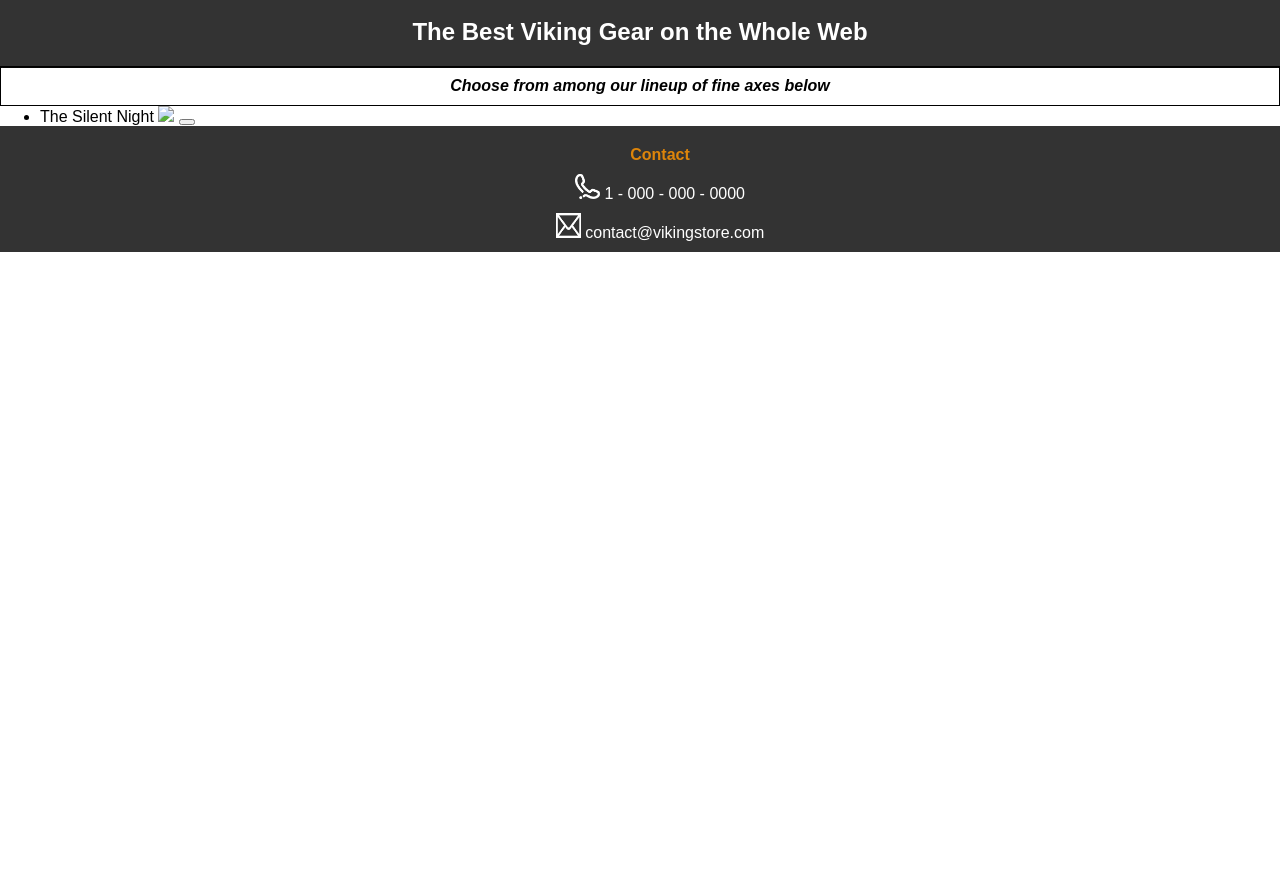
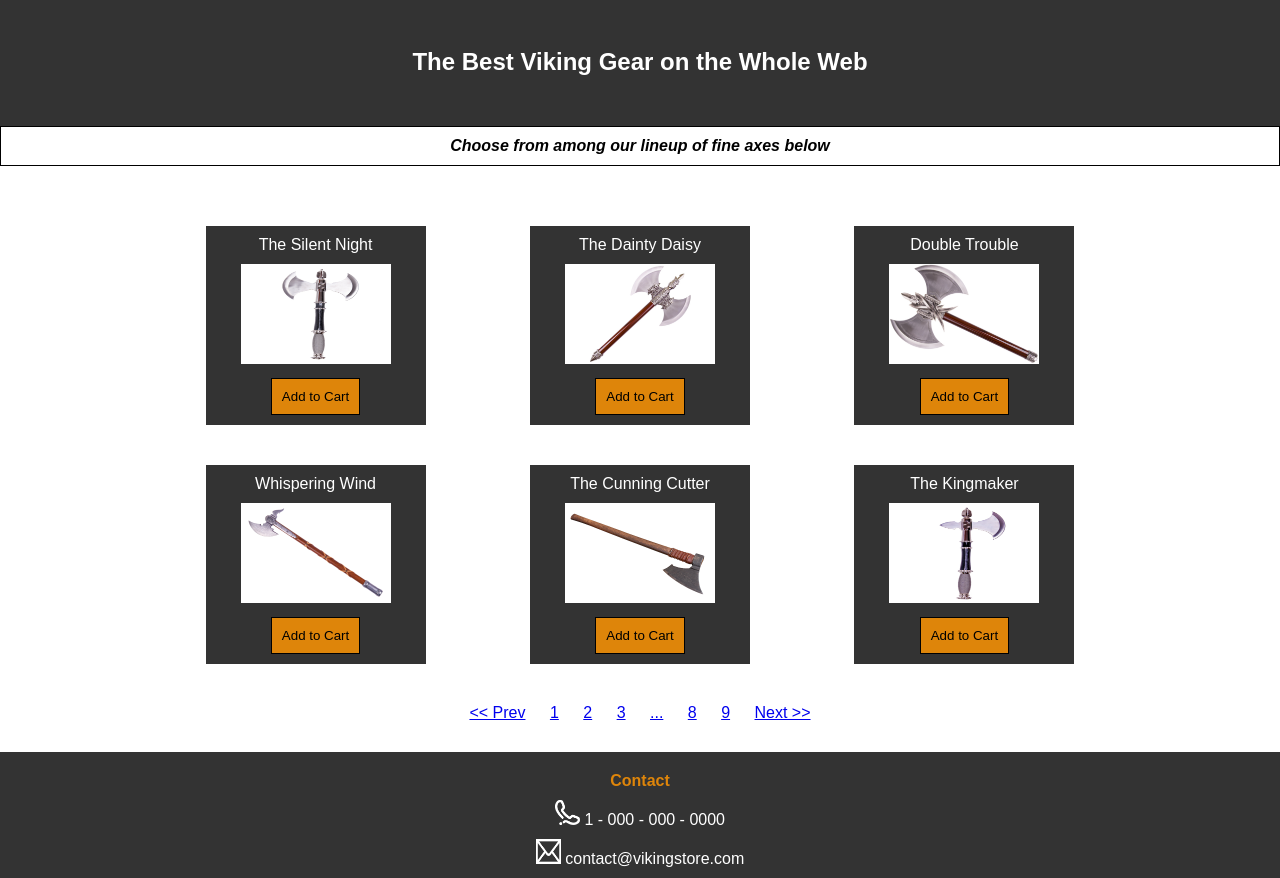
Before and after one commit to sunsplat/viking-store, a plain HTML site: page index.html in a window 1280 px wide. Shown: the part 802-1680 px from the top of the page. Before the commit the page ends 1054 px from the top, so only its background shows below. Drawn offline with Linux system fonts and the light colour scheme.

Commit message:
added pagination

```diff
--- a/index.html
+++ b/index.html
@@ -30,14 +30,50 @@
 		<section>
 			<h4>Choose from among our lineup of fine axes below</h4>
 		</section>
-		<section>
+		<section class="shop">
 			<ul>
-				<li>The Silent Night
-					<img src="#">
-					<button></button>
+				<li>The Silent Night<br>
+					<img src="images/axe_silent_night_small.jpg"><br>
+					<button>Add to Cart</button>
 				</li>
+				<li>The Dainty Daisy<br>
+					<img src="images/axe_dainty_daisy_small.jpg"><br>
+					<button>Add to Cart</button>
+				</li>
+				<li><p>Double Trouble</p>
+					<img src="images/axe_double_trouble_small.jpg"><br>
+					<button>Add to Cart</button>
+				</li>
+			</ul>
+			<ul>
+				<li><p>Whispering Wind</p>
+					<img src="images/axe_whispering_wind_small.jpg"><br>
+					<button>Add to Cart</button>
+				</li>
+				<li><p>The Cunning Cutter</p>
+					<img src="images/axe_cunning_cutter_small.jpg"><br>
+					<button>Add to Cart</button>
+				</li>
+				<li><p>The Kingmaker</p>
+					<img src="images/axe_kingmaker_small.jpg"><br>
+					<button>Add to Cart</button>
+				</li>
+			</ul>
+		</section>
+		<footer class="pagination">
+			<ul>
+				<li><a href="#"><< Prev</a></li>
+				<li><a href="#">1</a></li>
+				<li><a href="#">2</a></li>
+				<li><a href="#">3</a></li>
+				<li><a href="#">...</a></li>
+				<li><a href="#">8</a></li>
+				<li><a href="#">9</a></li>
+				<li><a href="#">Next >></a></li>
+			</ul>
+		</footer>
 	</main>
-	<footer>
+	<footer class="footer">
 		<ul>
 			<li><h4>Contact</h4></li>
 			<li class="phone"><img src="images/icon_phone_white.png"> 1 - 000 - 000 - 0000</li>
--- a/style.css
+++ b/style.css
@@ -1,5 +1,6 @@
 * {
 	margin: 0;
+	padding: 0px;
 }
 
 body {
@@ -46,7 +47,7 @@ main header {
 	position: relative;
 	z-index: -1;
 	top: 70px;
-	background: linear-gradient(rgba(0, 0, 0, 0.5), rgba(0, 0, 0, 0.5) ), url('images/viking_ship_background_medium.jpg');
+	background: linear-gradient(rgba(0, 0, 0, 0.75), rgba(0, 0, 0, 0.75) ), url('images/viking_ship_background_medium.jpg');
 	background-size: 100% 100%;
 	height: 100vh;
 }
@@ -63,7 +64,7 @@ main header {
 	text-align: center;
 	color: #fff;
 	background-color: #333;
-	padding: 20px 0;
+	padding: 50px 0;
 }
 
 section h4 {
@@ -74,10 +75,45 @@ section h4 {
 }
 
 .shop {
-
+	width: 100%;
+	margin: 40px 0 20px 0;
+	text-align: center;
 }
 
-footer {
+.shop ul li{
+	list-style: none;
+	display: inline-block;
+	margin: 20px 50px;
+	width: 200px;
+	color: #fff;
+	background-color: #333;
+	padding: 10px;
+}
+
+.shop img {
+	height: 100px;
+	width: 150px;
+	margin: 10px 0;
+}
+
+.shop button {
+	border: 1px solid #000;
+	color: #000;
+	background-color: #DE850A;
+	padding: 10px;
+}
+
+.pagination {
+	text-align: center;
+	margin-bottom: 30px;
+}
+
+.pagination li{
+	display: inline-block;
+	padding: 0 10px;
+}
+
+.footer {
 	background-color: #333;
 	width: 100%;
 	text-align: center;
@@ -87,19 +123,20 @@ footer {
 	padding: 10px 0;
 }
 
-footer ul {
+.footer ul {
 	list-style: none;
 	color: #fff;
 }
 
-footer ul li {
+.footer ul li {
 	padding-top: 10px;
 }
 
-footer h4 {
+.footer h4 {
 	color: #DE850A;
 }
-footer img {
+
+.footer img {
 	width: 25px;
 	height: 25px;
 }
```
